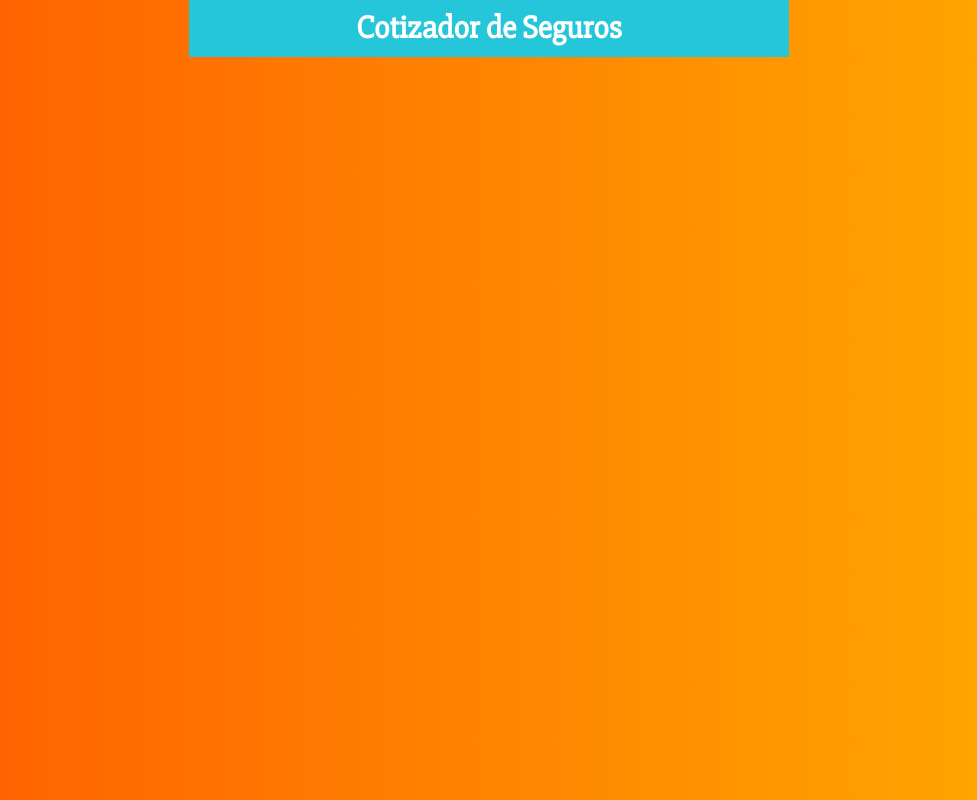
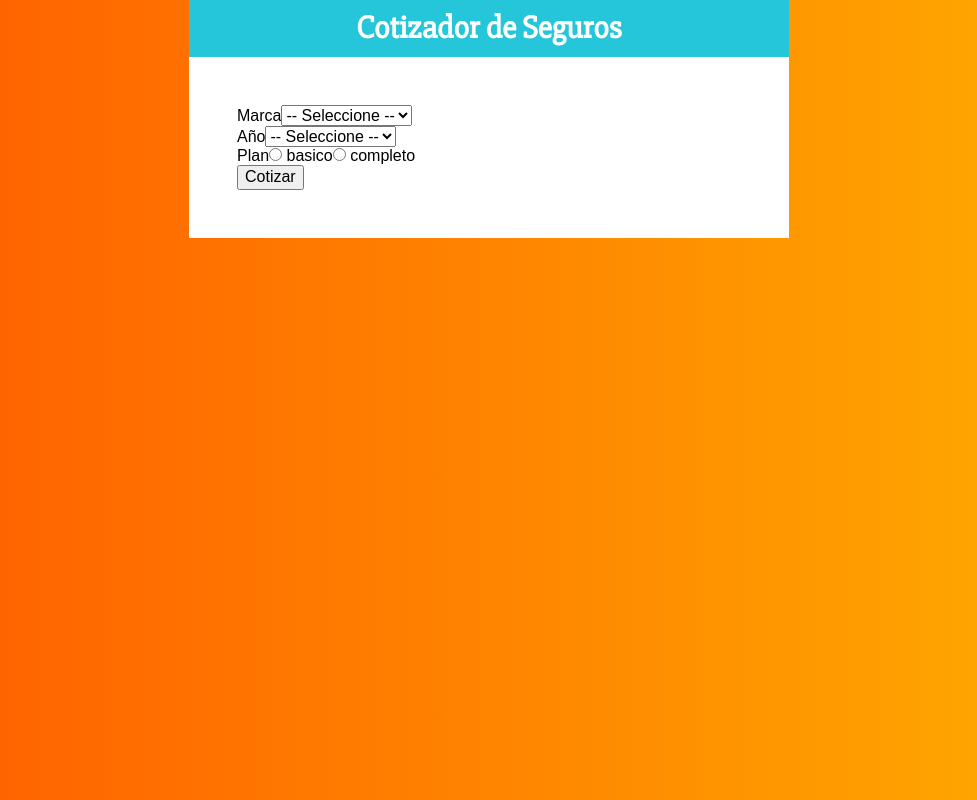
Before and after one commit to OsirisRoman/cotizador, a React (Create React App) app: page / in a window 1280 px wide. Shown: the whole page, without its empty margins (151-1128 px from the left). Built offline with nearby package versions, Linux system fonts and the light colour scheme.

Commit message:
Se añadió el componente Formulario.
Este componente se encarga de permitirle al usuario decidir entre las
diferentes opciones para escoger un seguro.

```diff
--- a/src/App.js
+++ b/src/App.js
@@ -1,4 +1,6 @@
 import Header from './Componentes/Header/Header';
+
+import Formulario from './Componentes/Formulario/Formulario';
 
 import { Contenedor, ContenedorFormulario } from './App.styles';
 
@@ -6,6 +8,10 @@
   return (
     <Contenedor>
       <Header titulo='Cotizador de Seguros' />
+
+      <ContenedorFormulario>
+        <Formulario></Formulario>
+      </ContenedorFormulario>
     </Contenedor>
   );
 }
--- /dev/null
+++ b/src/Componentes/Formulario/Formulario.js
@@ -0,0 +1,41 @@
+import React from 'react';
+
+const Formulario = () => {
+  return (
+    <form>
+      <div>
+        <label>Marca</label>
+        <select>
+          <option value=''>-- Seleccione --</option>
+          <option value='americano'>Americano</option>
+          <option value='europeo'>Europeo</option>
+          <option value='asiatico'>Asiático</option>
+        </select>
+      </div>
+      <div>
+        <label>Año</label>
+        <select>
+          <option value=''>-- Seleccione --</option>
+          <option value='2021'>2021</option>
+          <option value='2020'>2020</option>
+          <option value='2019'>2019</option>
+          <option value='2018'>2018</option>
+          <option value='2017'>2017</option>
+          <option value='2016'>2016</option>
+          <option value='2015'>2015</option>
+          <option value='2014'>2014</option>
+          <option value='2013'>2013</option>
+          <option value='2012'>2012</option>
+        </select>
+      </div>
+      <div>
+        <label>Plan</label>
+        <input type='radio' name='plan' value='basico' /> basico
+        <input type='radio' name='plan' value='completo' /> completo
+      </div>
+      <button type='button'>Cotizar</button>
+    </form>
+  );
+};
+
+export default Formulario;
```
Also changed, not shown: src/Componentes/Formulario/Formulario.styles.js (added), 1 other file (tests, documents, lock files or other folders).
